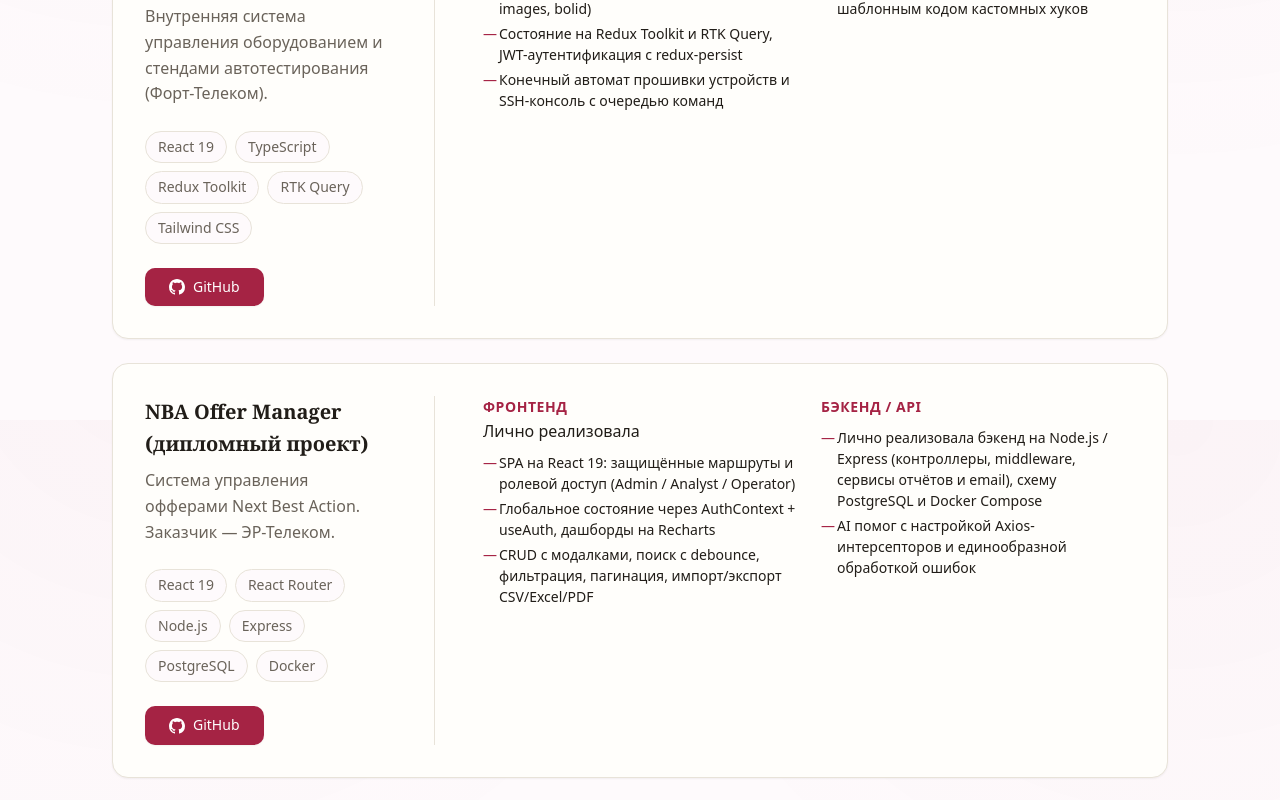
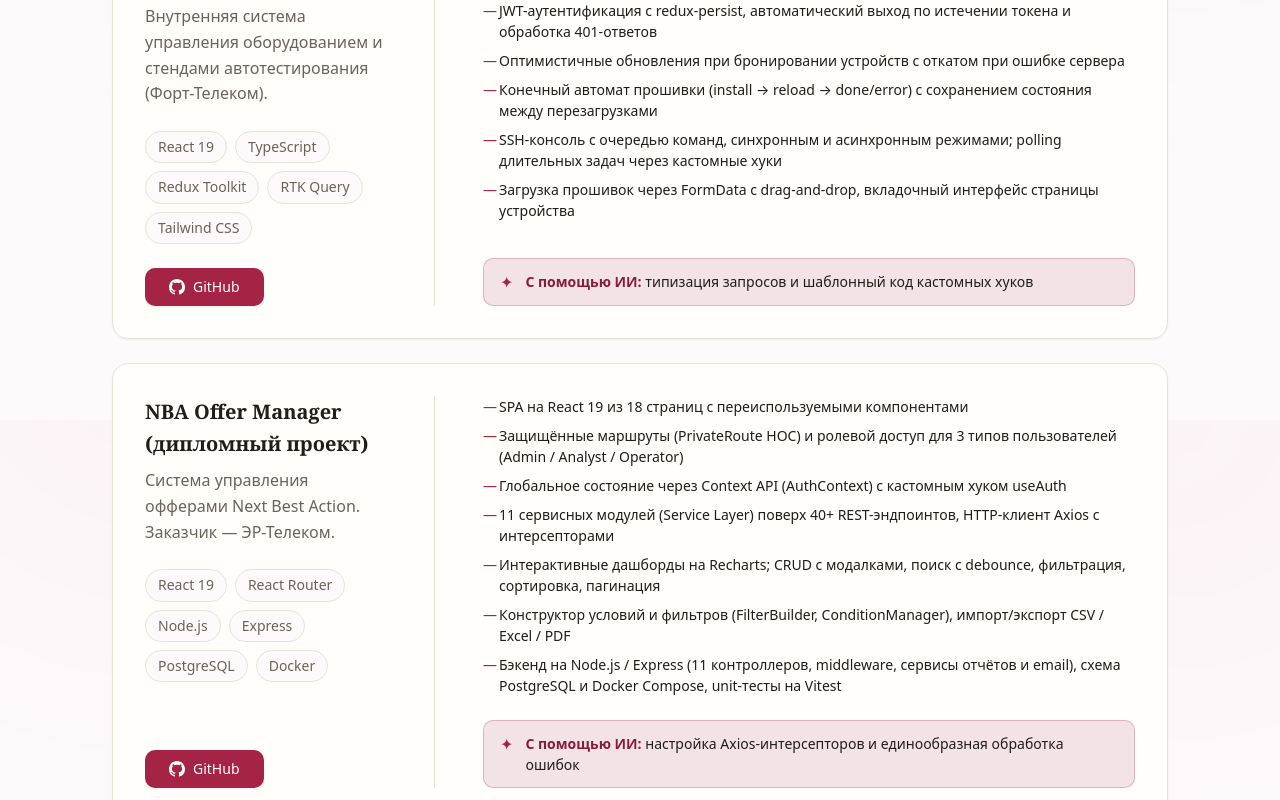
Before and after one commit to Arishka-a/my-portfolio, a Next.js app: page / in a window 1280 px wide. Shown: the part 2780-3580 px from the top of the page. Built offline with nearby package versions, Linux system fonts and the light colour scheme.

Commit message:
feat: expand project descriptions with detailed contributions

```diff
--- a/src/sections/Cases/Cases.module.scss
+++ b/src/sections/Cases/Cases.module.scss
@@ -24,7 +24,6 @@
   color: $color-text-muted;
 }
 
-// Горизонтальные плашки — по одной в ряд
 .grid {
   display: flex;
   flex-direction: column;
@@ -57,7 +56,6 @@
   }
 }
 
-// Левая «визитка»
 .cardMain {
   display: flex;
   flex-direction: column;
@@ -104,7 +102,7 @@
   margin-top: $space-lg;
 
   @include respond-to("lg") {
-    margin-top: auto; // прижать ссылку к низу визитки
+    margin-top: auto;
     padding-top: $space-lg;
   }
 }
@@ -138,38 +136,18 @@
   flex-shrink: 0;
 }
 
-// Правая часть — что делала
 .cardDetails {
   display: flex;
   flex-direction: column;
   gap: $space-lg;
   flex: 1;
-
-  @include respond-to("md") {
-    flex-direction: row;
-    flex-wrap: wrap;
-  }
-}
-
-.block {
-  flex: 1;
-  min-width: 220px;
-}
-
-.blockLabel {
-  font-size: $fs-sm;
-  font-weight: $fw-semibold;
-  color: $color-accent;
-  text-transform: uppercase;
-  letter-spacing: 0.04em;
 }
 
 .points {
-  margin-top: $space-xs;
   list-style: none;
   display: flex;
   flex-direction: column;
-  gap: $space-2xs;
+  gap: $space-xs;
 }
 
 .point {
@@ -186,3 +164,29 @@
     color: $color-accent;
   }
 }
+
+.aiBadge {
+  display: flex;
+  align-items: flex-start;
+  gap: $space-sm;
+  margin-top: auto; // прижать плашку к низу
+  padding: $space-sm $space-md;
+  font-size: $fs-sm;
+  line-height: 1.5;
+  color: $color-text;
+  background-color: $color-accent-soft;
+  border: 1px solid rgba($color-accent, 0.25);
+  border-radius: $radius-md;
+
+  strong {
+    color: $color-accent-hover;
+    font-weight: $fw-semibold;
+  }
+}
+
+.aiIcon {
+  flex-shrink: 0;
+  color: $color-accent;
+  font-size: $fs-base;
+  line-height: 1.4;
+}
--- a/src/sections/Cases/Cases.tsx
+++ b/src/sections/Cases/Cases.tsx
@@ -1,15 +1,10 @@
 import styles from "./Cases.module.scss";
-
-interface Contribution {
-  label: string;
-  intro?: string;
-  points: string[];
-}
 
 interface CaseItem {
   title: string;
   tagline: string;
-  contributions: Contribution[];
+  did: string[];
+  aiHelped: string;
   stack: string[];
   links?: { label: string; href: string }[];
 }
@@ -19,72 +14,50 @@
     title: "MOPS — управление сетевым оборудованием",
     tagline:
       "Внутренняя система управления оборудованием и стендами автотестирования (Форт-Телеком).",
-    contributions: [
-      {
-        label: "Фронтенд",
-        intro: "Лично реализовала ",
-        points: [
-          "SPA на React 19 + TypeScript с feature-based архитектурой (домены auth, devices, images, bolid)",
-          "Состояние на Redux Toolkit и RTK Query, JWT-аутентификация с redux-persist",
-          "Конечный автомат прошивки устройств и SSH-консоль с очередью команд",
+    did: [
+      "SPA на React 19 + TypeScript с feature-based архитектурой: 5 страниц, домены auth, devices, images, bolid",
+      "Управление состоянием через Redux Toolkit и RTK Query с автоматической инвалидацией кэша по тегам",
+      "JWT-аутентификация с redux-persist, автоматический выход по истечении токена и обработка 401-ответов",
+      "Оптимистичные обновления при бронировании устройств с откатом при ошибке сервера",
+      "Конечный автомат прошивки (install → reload → done/error) с сохранением состояния между перезагрузками",
+      "SSH-консоль с очередью команд, синхронным и асинхронным режимами; polling длительных задач через кастомные хуки",
+      "Загрузка прошивок через FormData с drag-and-drop, вкладочный интерфейс страницы устройства",
     ],
-      },
-      {
-        label: "Интеграция с API",
-        points: [
-          "Лично реализовала подключение REST-эндпоинтов и кэширование на RTK Query",
-          "AI помог с типизацией запросов и шаблонным кодом кастомных хуков",
-        ],
-      },
-    ],
+    aiHelped: "типизация запросов и шаблонный код кастомных хуков",
     stack: ["React 19", "TypeScript", "Redux Toolkit", "RTK Query", "Tailwind CSS"],
     links: [{ label: "GitHub", href: "https://github.com/Arishka-a/MOPS" }],
   },
   {
     title: "NBA Offer Manager (дипломный проект)",
     tagline: "Система управления офферами Next Best Action. Заказчик — ЭР-Телеком.",
-    contributions: [
-      {
-        label: "Фронтенд",
-        intro: "Лично реализовала ",
-        points: [
-          "SPA на React 19: защищённые маршруты и ролевой доступ (Admin / Analyst / Operator)",
-          "Глобальное состояние через AuthContext + useAuth, дашборды на Recharts",
-          "CRUD с модалками, поиск с debounce, фильтрация, пагинация, импорт/экспорт CSV/Excel/PDF",
+    did: [
+      "SPA на React 19 из 18 страниц с переиспользуемыми компонентами",
+      "Защищённые маршруты (PrivateRoute HOC) и ролевой доступ для 3 типов пользователей (Admin / Analyst / Operator)",
+      "Глобальное состояние через Context API (AuthContext) с кастомным хуком useAuth",
+      "11 сервисных модулей (Service Layer) поверх 40+ REST-эндпоинтов, HTTP-клиент Axios с интерсепторами",
+      "Интерактивные дашборды на Recharts; CRUD с модалками, поиск с debounce, фильтрация, сортировка, пагинация",
+      "Конструктор условий и фильтров (FilterBuilder, ConditionManager), импорт/экспорт CSV / Excel / PDF",
+      "Бэкенд на Node.js / Express (11 контроллеров, middleware, сервисы отчётов и email), схема PostgreSQL и Docker Compose, unit-тесты на Vitest",
     ],
-      },
-      {
-        label: "Бэкенд / API",
-        points: [
-          "Лично реализовала бэкенд на Node.js / Express (контроллеры, middleware, сервисы отчётов и email), схему PostgreSQL и Docker Compose",
-          "AI помог с настройкой Axios-интерсепторов и единообразной обработкой ошибок",
+    aiHelped: "настройка Axios-интерсепторов и единообразная обработка ошибок",
+    stack: ["React 19", "React Router", "Node.js", "Express", "PostgreSQL", "Docker"],
+    links: [
+      { label: "GitHub", href: "https://github.com/Arishka-a/diplom_NBA_offer_manager" },
     ],
-      },
-    ],
-    stack: ["React 19", "React Router", "Node.js", "Express", "PostgreSQL", "Docker"],
-    links: [{ label: "GitHub", href: "https://github.com/Arishka-a/diplom_NBA_offer_manager" }],
   },
   {
     title: "Лендинг-портфолио (этот сайт)",
     tagline:
       "Одностраничная презентация с рабочей формой обратной связи и AI-помощником.",
-    contributions: [
-      {
-        label: "Фронтенд",
-        intro: "Лично реализовала ",
-        points: [
-          "Вёрстку на SCSS-модулях с адаптивностью",
-          "Форма с валидацией и состояниями loading / success / error",
+    did: [
+      "Адаптивная вёрстка на SCSS-модулях с дизайн-токенами (переменные, брейкпоинты, миксины)",
+      "Форма обратной связи: имя, телефон с маской +7, email, комментарий",
+      "Валидация в общем модуле — одни правила на клиенте и на сервере",
+      "Состояния loading / success / error с понятными сообщениями и спиннером",
+      "Serverless-роут на Next.js: письмо владельцу и копия пользователю, экранирование ввода, тестовый режим без SMTP",
+      "AI-эндпоинт для формулировки сообщения с ключом на сервере и демо-режимом без ключа",
     ],
-      },
-      {
-        label: "API",
-        points: [
-          "Лично реализовала serverless-роут на Next.js для отправки писем — владельцу и копией пользователю",
-          "AI помог на этапе черновиков и разбора ошибок — весь код перепроверяла",
-        ],
-      },
-    ],
+    aiHelped: "черновики компонентов и разбор ошибок сборки",
     stack: ["Next.js", "TypeScript", "SCSS", "Nodemailer"],
     links: [{ label: "GitHub", href: "https://github.com/Arishka-a/my-portfolio" }],
   },
@@ -145,19 +118,22 @@
               </div>
 
               <div className={styles.cardDetails}>
-                {item.contributions.map((block) => (
-                  <div key={block.label} className={styles.block}>
-                    <p className={styles.blockLabel}>{block.label}</p>
-                    {block.intro && <p className={styles.intro}>{block.intro}</p>}
                 <ul className={styles.points}>
-                      {block.points.map((point) => (
+                  {item.did.map((point) => (
                     <li key={point} className={styles.point}>
                       {point}
                     </li>
                   ))}
                 </ul>
+
+                <div className={styles.aiBadge}>
+                  <span className={styles.aiIcon} aria-hidden="true">
+                    ✦
+                  </span>
+                  <span>
+                    <strong>С помощью ИИ:</strong> {item.aiHelped}
+                  </span>
                 </div>
-                ))}
               </div>
             </article>
           ))}
```
Lines whose indentation alone changed are shown as unchanged.
